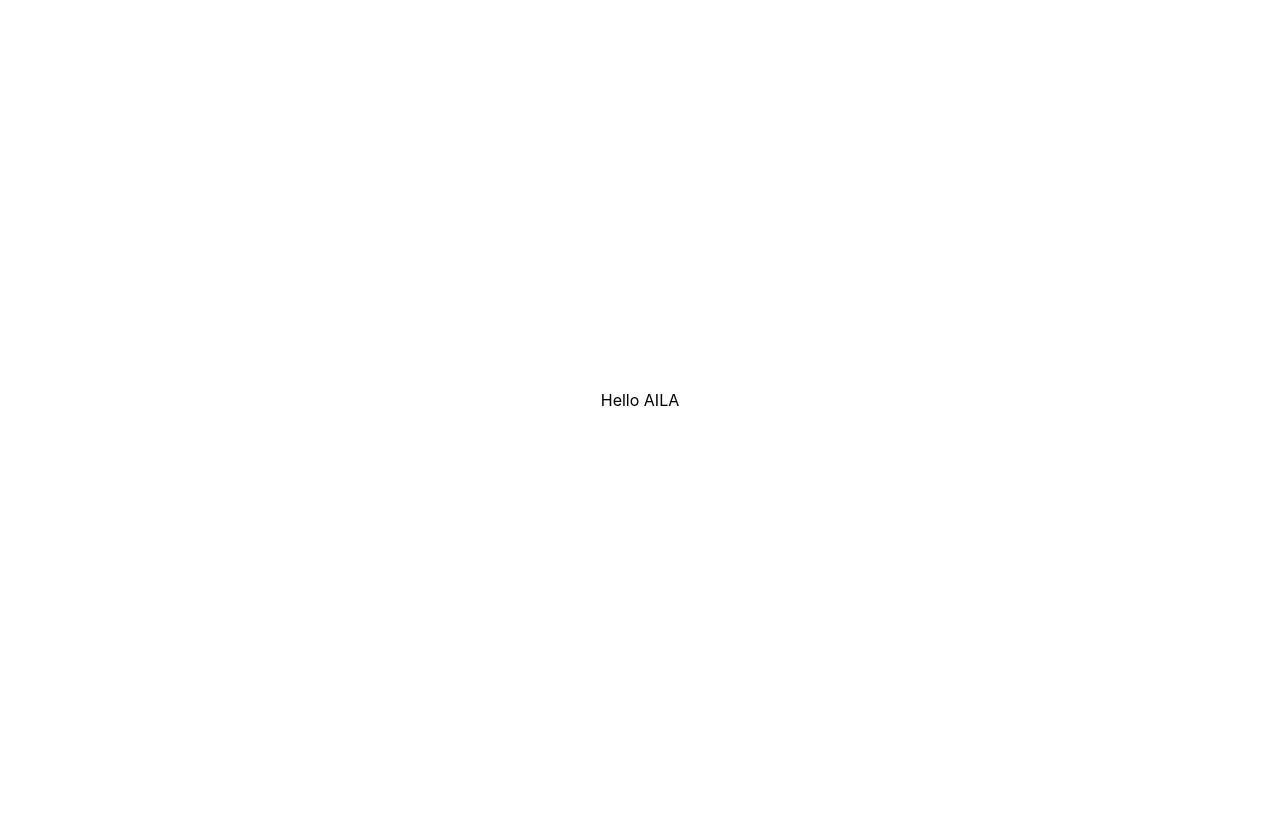
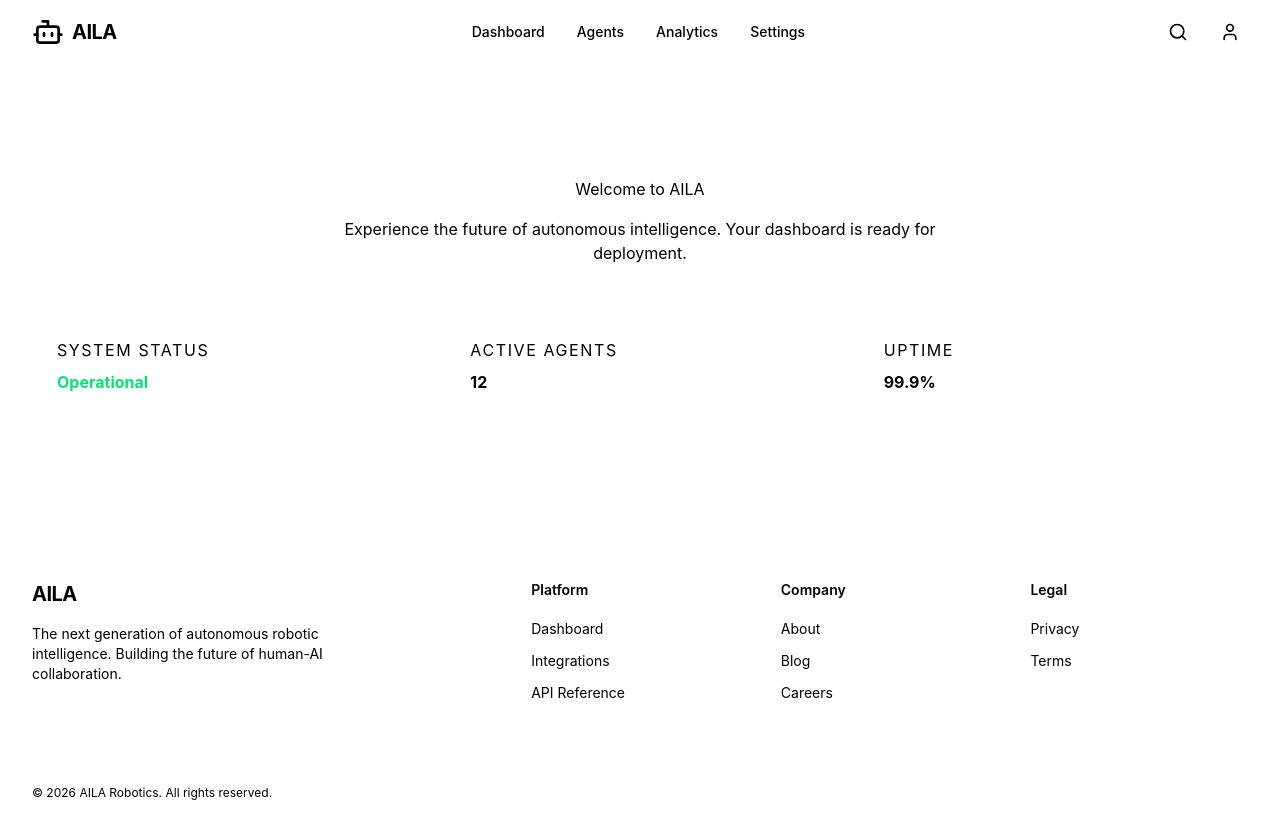
Before and after one commit to nesetcanaydogan/ailarobotweb, a React (Vite) app in the folder apps/web/: page / in a window 1280 px wide. Shown: the top 838 px of the page. Before the commit the page ends 800 px from the top, so only its background shows below. Built offline with nearby package versions, Linux system fonts and the light colour scheme.

Commit message:
feat(01-04): implement layout shell and update App entry point
- Create Shell component with integrated Navbar and Footer
- Apply internal dashboard aesthetic with Midnight Abyss and Glassy cards
- Update App.tsx to use Shell and include placeholder dashboard stats

```diff
--- a/apps/web/src/App.tsx
+++ b/apps/web/src/App.tsx
@@ -1,9 +1,31 @@
+import Shell from './components/Layout/Shell';
+
 function App() {
   return (
-    <div className="min-h-screen bg-midnight-abyss text-ghost-white flex items-center justify-center">
-      <h1 className="text-display-xl font-aeonikpro">Hello AILA</h1>
-    </div>
-  )
+    <Shell>
+      <div className="flex flex-col items-center justify-center py-20">
+        <h1 className="text-display-xl font-aeonikpro text-ghost-white mb-4">
+          Welcome to AILA
+        </h1>
+        <p className="text-subheading text-comet max-w-2xl text-center">
+          Experience the future of autonomous intelligence. Your dashboard is ready for deployment.
+        </p>
+
+        <div className="mt-12 grid grid-cols-1 md:grid-cols-3 gap-6 w-full">
+          {[
+            { title: 'System Status', value: 'Operational', color: 'text-green-400' },
+            { title: 'Active Agents', value: '12', color: 'text-neon-violet' },
+            { title: 'Uptime', value: '99.9%', color: 'text-azure-glow' },
+          ].map((stat) => (
+            <div key={stat.title} className="bg-white/5 border border-white/10 rounded-cards p-6 backdrop-blur-sm">
+              <p className="text-caption uppercase tracking-widest text-comet/40 mb-2">{stat.title}</p>
+              <p className={`text-heading-lg font-bold ${stat.color}`}>{stat.value}</p>
+            </div>
+          ))}
+        </div>
+      </div>
+    </Shell>
+  );
 }
 
-export default App
+export default App;
--- /dev/null
+++ b/apps/web/src/components/Layout/Shell.tsx
@@ -0,0 +1,23 @@
+import React from 'react';
+import Navbar from './Navbar';
+import Footer from './Footer';
+
+interface ShellProps {
+  children: React.ReactNode;
+}
+
+const Shell: React.FC<ShellProps> = ({ children }) => {
+  return (
+    <div className="flex min-h-screen flex-col bg-midnight-abyss font-untitled-sans text-comet">
+      <Navbar />
+      <main className="flex-grow">
+        <div className="mx-auto max-w-7xl px-4 py-8 sm:px-6 lg:px-8">
+          {children}
+        </div>
+      </main>
+      <Footer />
+    </div>
+  );
+};
+
+export default Shell;
```
